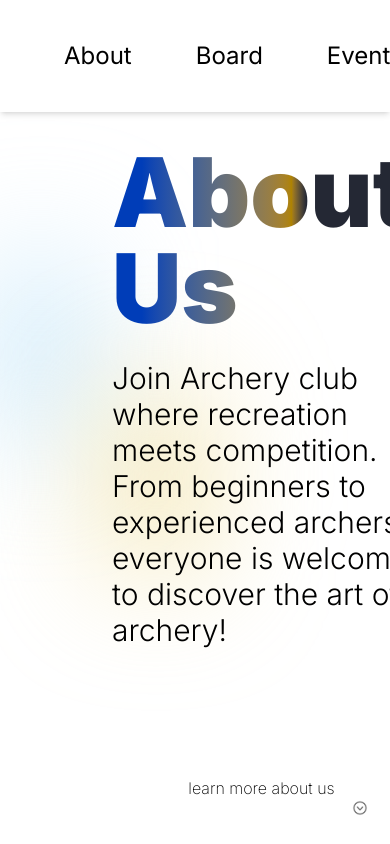
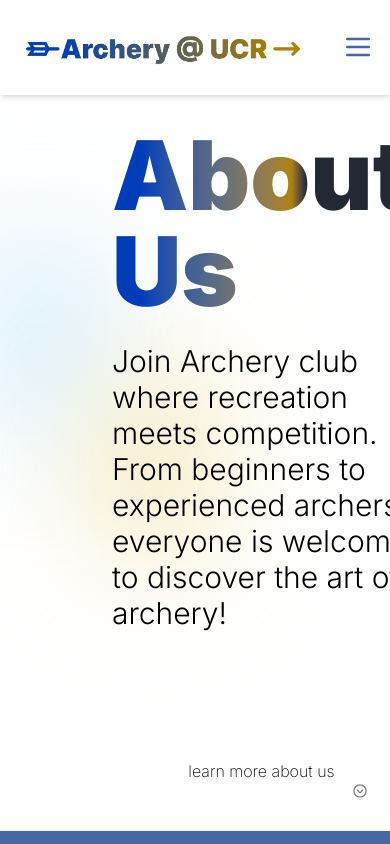
Before and after one commit to acm-ucr/archery-website, a Next.js app: page /about in a window 390 px wide. Shown: the top 844 px of the page. Built offline with nearby package versions, Linux system fonts and the light colour scheme.

Commit message:
Created hamburger menu

```diff
--- a/src/components/navbar.tsx
+++ b/src/components/navbar.tsx
@@ -1,16 +1,24 @@
+"use client";
 import { navbarLinks } from "@/data/navbarLinks";
+import { useState } from "react";
 import Link from "next/link";
 import Image from "next/image";
 import NavbarLogo from "@/public/NavBar.webp";
+import { MenuIcon } from "lucide-react";
 
 const Navbar = () => {
+  const [isOpen, setIsOpen] = useState(false);
+  const handleClick = () => setIsOpen(!isOpen);
+  //const closeMenu = () => setIsOpen(false);
   return (
-    <div className="flex w-full items-center justify-between shadow-md">
+    <div className="flex flex-col shadow-md">
+      <div className="flex w-full items-center justify-between ">
         <Link href="/" className="mt-2 ml-2">
-        <Image src={NavbarLogo} alt="NavbarLogo" className="w-1/3" />
+          <Image src={NavbarLogo} alt="NavbarLogo" className="w-full lg:w-1/3" />
         </Link>
 
-      <div className="flex items-center gap-8 p-10 text-2xl">
+
+        <div className="hidden md:flex items-center gap-8 p-10 text-2xl">
           {navbarLinks.map(({ link, name }, index) => (
             <Link
               key={index}
@@ -21,6 +29,28 @@ const Navbar = () => {
             </Link>
           ))}
         </div>
+
+        <div className="md:hidden p-4">
+
+          <Link href="/">
+            <MenuIcon size={32} onClick={handleClick} className="text-archery-blue-600"/>
+          </Link>
+        </div>
+
+    </div>
+
+    <div className={`overflow-hidden md:hidden ${isOpen ? "h-auto" : "h-0"}`}>
+      {navbarLinks.map(({ link, name }, index) => (
+        <Link
+          key={index}
+          href={link}
+          className={`last:bg-archery-blue-600 flex items-center justify-center px-4 text-black last:rounded-full last:text-white`}
+        >
+          {name}
+        </Link>
+      ))}
+    </div>
+
     </div>
   );
 };
```
Lines whose indentation alone changed are shown as unchanged.
